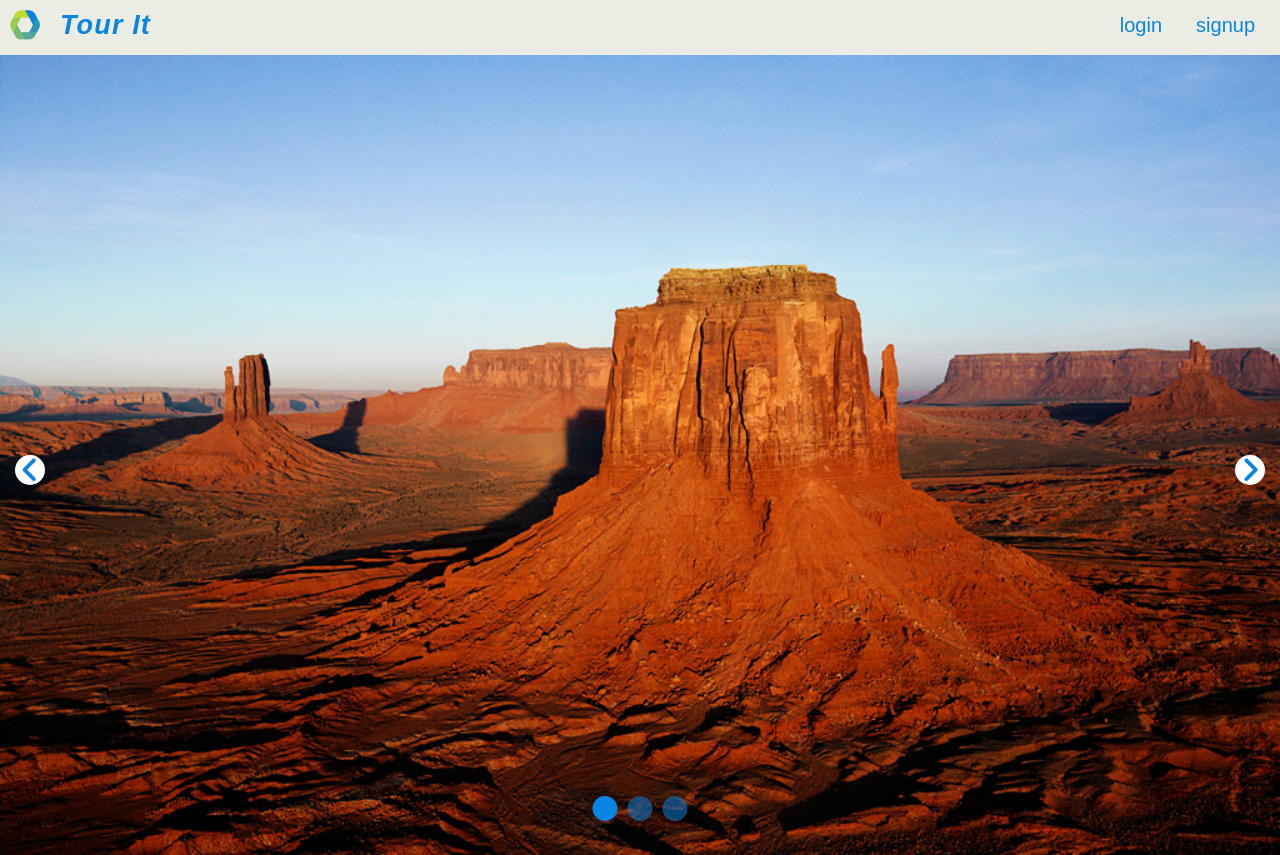
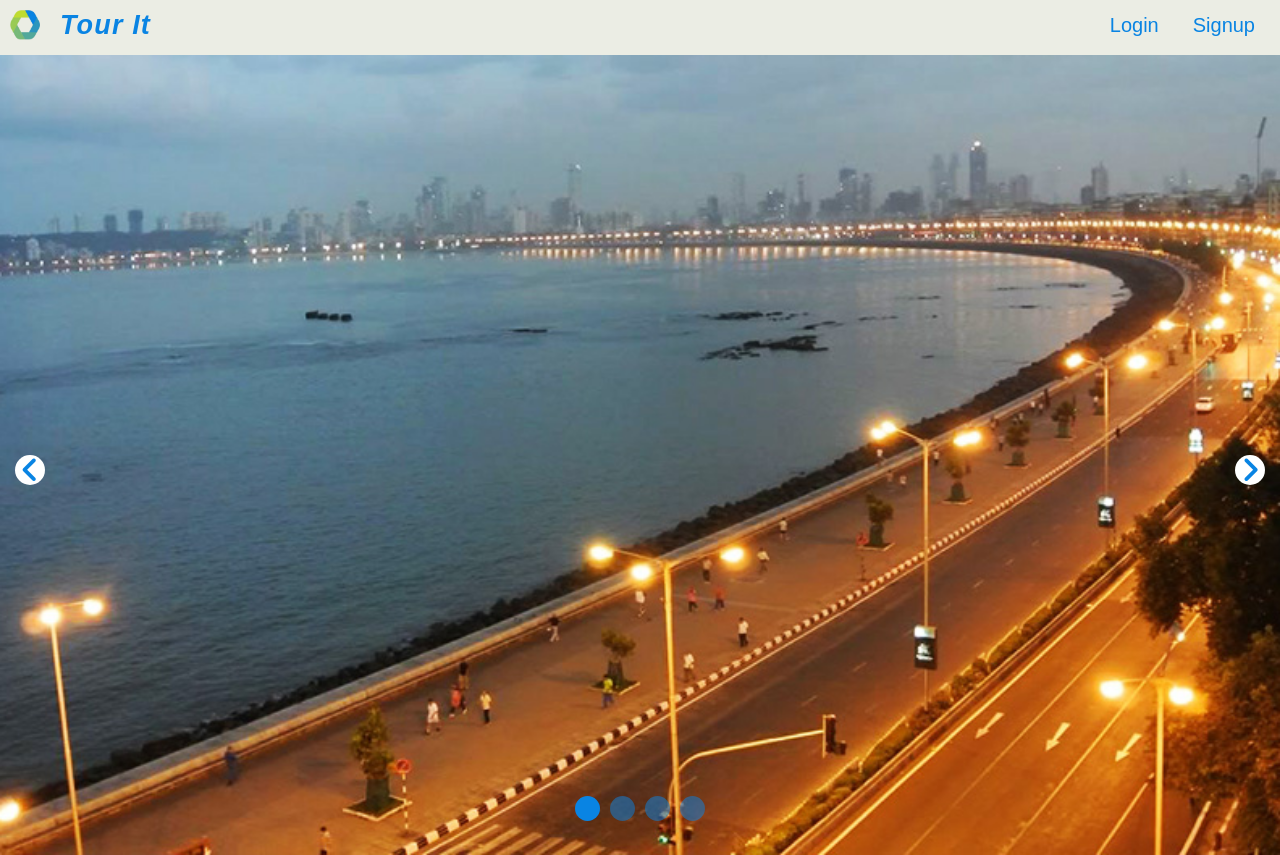
Before and after one commit to mihikagaonkar/MPR--Tour-It, a Django app: page /tourit/ in a window 1280 px wide. Run offline with Django 3.2, Linux system fonts and the light colour scheme; some libraries are stand-ins or nearby versions.

Commit message:
add images to carousel

```diff
--- a/django/mysite/tourit/templates/tourit/home.html
+++ b/django/mysite/tourit/templates/tourit/home.html
@@ -19,8 +19,8 @@
           </ul>
 
           <ul class="right-menu">
-              <li class="content"><a href="{% url 'tourit:login' %}">login</a></li>
-              <li class="content"><a href="{% url 'tourit:register' %}">signup</a></li>
+              <li class="content"><a href="{% url 'tourit:login' %}">Login</a></li>
+              <li class="content"><a href="{% url 'tourit:register' %}">Signup</a></li>
           </ul>
       </nav>
   </div>
@@ -28,9 +28,10 @@
 
     <div class="home">
         <div class="slider">
-            <div class="slide active" style="background-image: url('/static/images/Desert.jpg');" alt="random text" ></div>
-            <div class="slide" style="background-image: url( '/static/images/Hydrangeas.jpg' );"></div>
-            <div class="slide" style="background-image: url('/static/images/Jellyfish.jpg');"></div>
+            <div class="slide active" style="background-image: url('/static/images/carousel1.jpg');" alt="random text" ></div>
+            <div class="slide" style="background-image: url( '/static/images/carousel6.jpg' );"></div>
+            <div class="slide" style="background-image: url('/static/images/carousel4.jpg');"></div>
+            <div class="slide" style="background-image: url('/static/images/carousel7.jpg');"></div>
         </div>
 
         <div class="controls">
```
